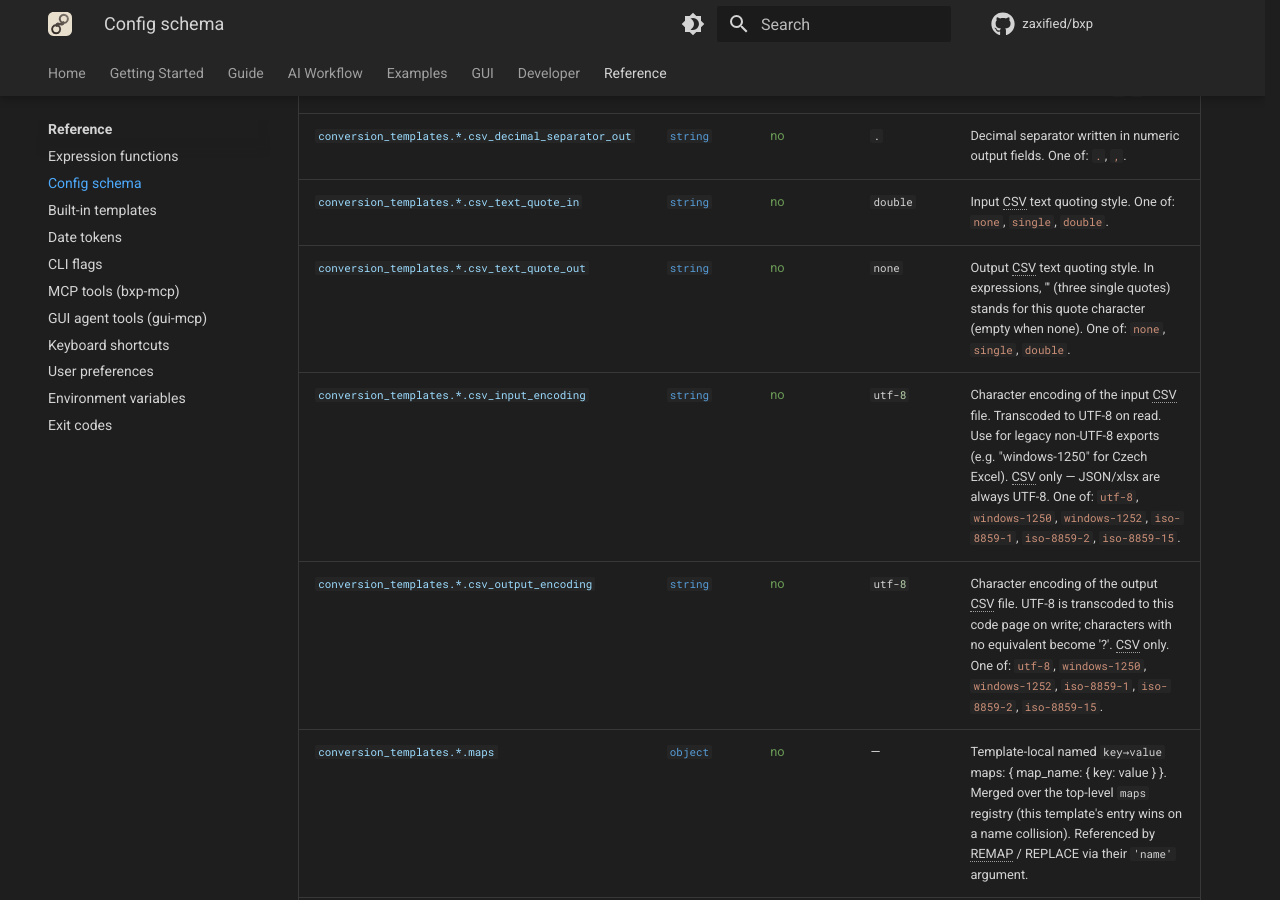
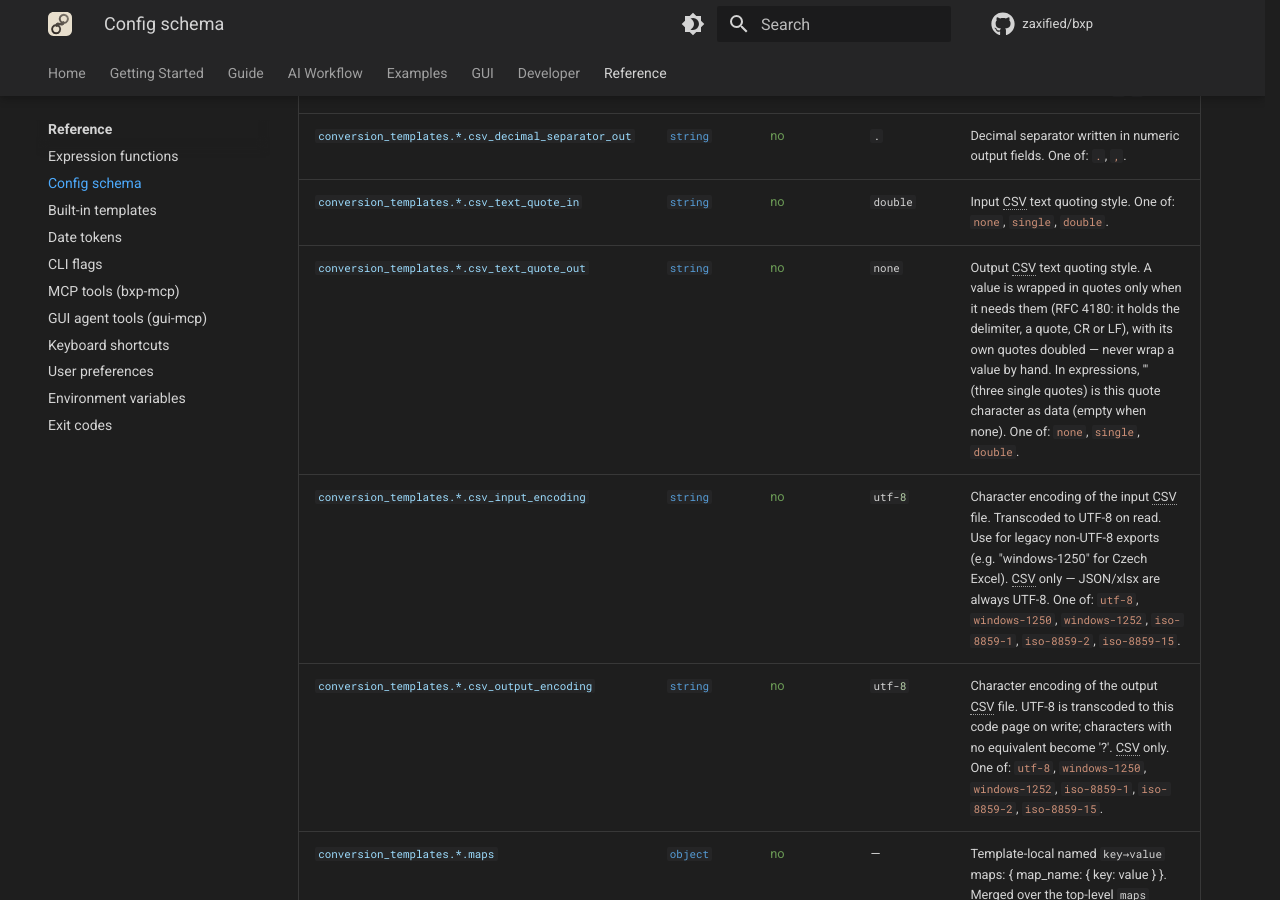
Before and after one commit to zaxified/bxp, an MkDocs documentation site: the page built from docs/reference/config-schema.md, in a window 1280 px wide and 900 px high, scrolled down 3006 px. Built offline with MkDocs 1.6.1 and Material for MkDocs 9.7.7, drawn with Linux system fonts in a browser that asks for light colours; comment, search, counter and statistics services are not loaded.

Commit message:
fix(csv): quote output per RFC 4180, drop the pre-quoted pass-through
A value that began and ended with the output quote was written verbatim,
on the assumption that a ''' expression had wrapped it. Data cannot be
told apart from that: the IMDb title "Giliap" (quotes included) was
written as "Giliap" and a CSV reader dropped its quotes. The writer now
treats every quote as data — wrap when needed, double inside — and the
imdb golden records the corrected """Giliap""".

The XTB templates wrapped $comment in ''' by hand even though
csv_text_quote_out is already "double"; the wrapping is removed from the
datasets and the examples config. Their goldens change bytes only: every
field parses to the same value as before (checked with a CSV reader, and
on 123 outputs of the real working config).

Co-Authored-By: Claude Opus 5.5 <noreply@anthropic.com>

```diff
--- a/docs/reference/config-schema.md
+++ b/docs/reference/config-schema.md
@@ -36,7 +36,7 @@ Full dotted-path keys, flattened from the per-struct FieldDoc tables.
 | <code class="hl-key">conversion_templates.*.csv_decimal_separator_in</code> | <code class="hl-type">string</code> | <span class="hl-no">no</span> | <code>.</code> | Decimal separator in input numeric fields. Set to "," for European-style CSV. Must differ from csv_delimiter_in. One of: <code class="hl-str">.</code>, <code class="hl-str">,</code>. |
 | <code class="hl-key">conversion_templates.*.csv_decimal_separator_out</code> | <code class="hl-type">string</code> | <span class="hl-no">no</span> | <code>.</code> | Decimal separator written in numeric output fields. One of: <code class="hl-str">.</code>, <code class="hl-str">,</code>. |
 | <code class="hl-key">conversion_templates.*.csv_text_quote_in</code> | <code class="hl-type">string</code> | <span class="hl-no">no</span> | <code>double</code> | Input CSV text quoting style. One of: <code class="hl-str">none</code>, <code class="hl-str">single</code>, <code class="hl-str">double</code>. |
-| <code class="hl-key">conversion_templates.*.csv_text_quote_out</code> | <code class="hl-type">string</code> | <span class="hl-no">no</span> | <code>none</code> | Output CSV text quoting style. In expressions, ''' (three single quotes) stands for this quote character (empty when none). One of: <code class="hl-str">none</code>, <code class="hl-str">single</code>, <code class="hl-str">double</code>. |
+| <code class="hl-key">conversion_templates.*.csv_text_quote_out</code> | <code class="hl-type">string</code> | <span class="hl-no">no</span> | <code>none</code> | Output CSV text quoting style. A value is wrapped in quotes only when it needs them (RFC 4180: it holds the delimiter, a quote, CR or LF), with its own quotes doubled — never wrap a value by hand. In expressions, ''' (three single quotes) is this quote character as data (empty when none). One of: <code class="hl-str">none</code>, <code class="hl-str">single</code>, <code class="hl-str">double</code>. |
 | <code class="hl-key">conversion_templates.*.csv_input_encoding</code> | <code class="hl-type">string</code> | <span class="hl-no">no</span> | <code>utf-<span class="hl-num">8</span></code> | Character encoding of the input CSV file. Transcoded to UTF-8 on read. Use for legacy non-UTF-8 exports (e.g. "windows-1250" for Czech Excel). CSV only — JSON/xlsx are always UTF-8. One of: <code class="hl-str">utf-8</code>, <code class="hl-str">windows-1250</code>, <code class="hl-str">windows-1252</code>, <code class="hl-str">iso-8859-1</code>, <code class="hl-str">iso-8859-2</code>, <code class="hl-str">iso-8859-15</code>. |
 | <code class="hl-key">conversion_templates.*.csv_output_encoding</code> | <code class="hl-type">string</code> | <span class="hl-no">no</span> | <code>utf-<span class="hl-num">8</span></code> | Character encoding of the output CSV file. UTF-8 is transcoded to this code page on write; characters with no equivalent become '?'. CSV only. One of: <code class="hl-str">utf-8</code>, <code class="hl-str">windows-1250</code>, <code class="hl-str">windows-1252</code>, <code class="hl-str">iso-8859-1</code>, <code class="hl-str">iso-8859-2</code>, <code class="hl-str">iso-8859-15</code>. |
 | <code class="hl-key">conversion_templates.*.maps</code> | <code class="hl-type">object</code> | <span class="hl-no">no</span> | — | Template-local named `key→value` maps: { map_name: { key: value } }. Merged over the top-level `maps` registry (this template's entry wins on a name collision). Referenced by REMAP / REPLACE via their `'name'` argument. |
```
Also changed, not shown: 17 other files.
